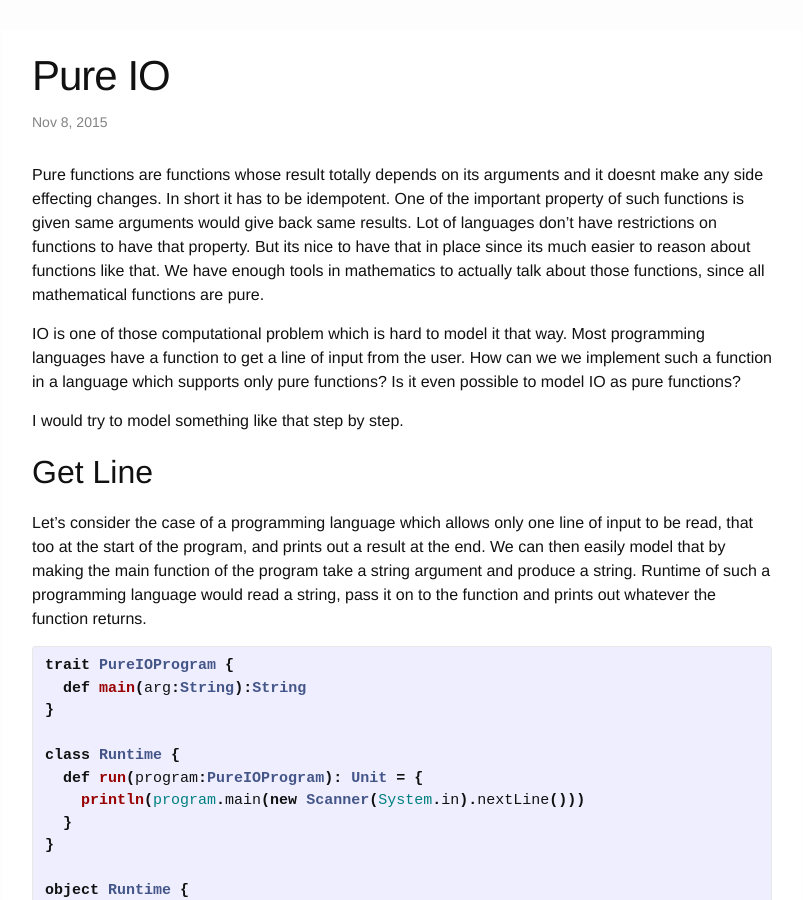
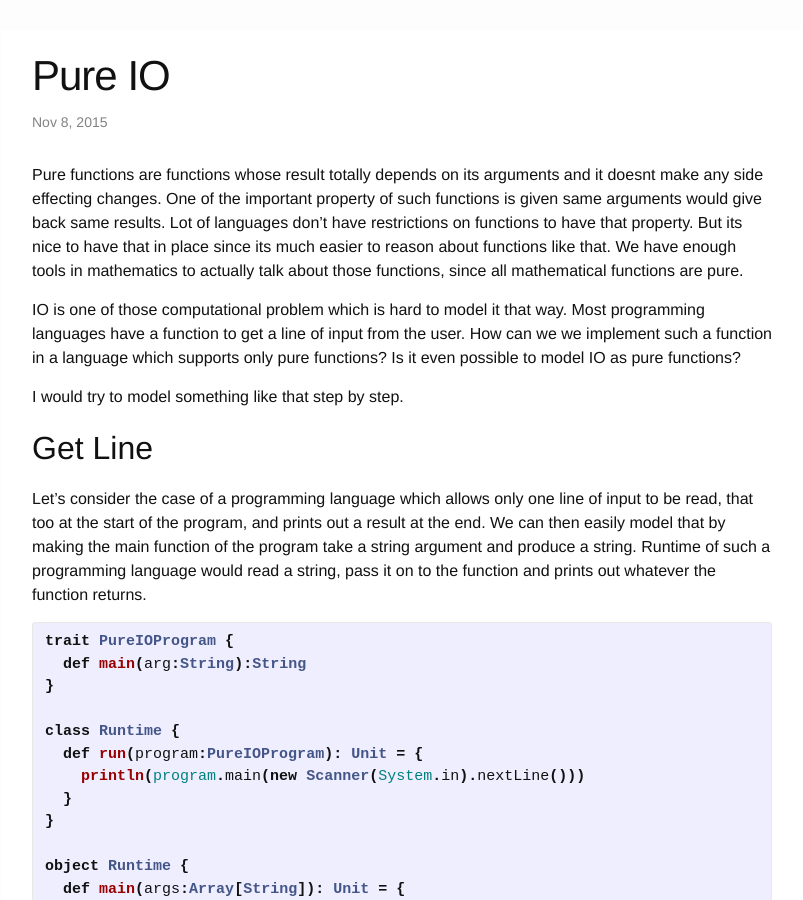
Before and after one commit to yellowflash/yellowflash.github.io, a Jekyll site: the page built from _posts/2015-11-08-pure-io.md, in a window 1280 px wide and 900 px high. Shown: the whole window, without its empty margins (238-1041 px from the left). Built offline with Jekyll 4.4.1, drawn with Linux system fonts in a browser that asks for light colours; comment, search, counter and statistics services are not loaded.

Commit message:
Fixing a mistake

```diff
--- a/_posts/2015-11-08-pure-io.md
+++ b/_posts/2015-11-08-pure-io.md
@@ -3,7 +3,7 @@ title: Pure IO
 layout: post
 ---
 
-Pure functions are functions whose result totally depends on its arguments and it doesnt make any side effecting changes. In short it has to be idempotent. One of the important property of such functions is given same arguments would give back same results. Lot of languages don't have restrictions on functions to have that property. But its nice to have that in place since its much easier to reason about functions like that. We have enough tools in mathematics to actually talk about those functions, since all mathematical functions are pure.
+Pure functions are functions whose result totally depends on its arguments and it doesnt make any side effecting changes. One of the important property of such functions is given same arguments would give back same results. Lot of languages don't have restrictions on functions to have that property. But its nice to have that in place since its much easier to reason about functions like that. We have enough tools in mathematics to actually talk about those functions, since all mathematical functions are pure.
 
 IO is one of those computational problem which is hard to model it that way. Most programming languages have a function to get a line of input from the user. How can we we implement such a function in a language which supports only pure functions? Is it even possible to model IO as pure functions?
 
```
